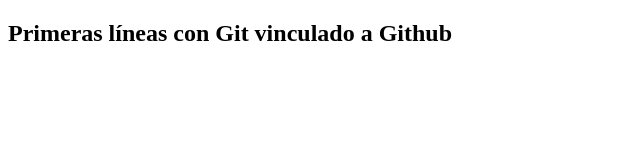
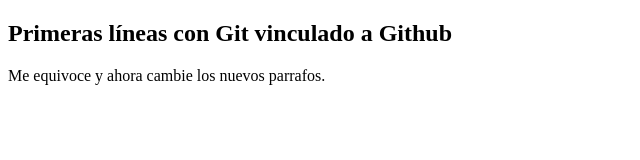
Before and after one commit to Manu-Diaz87/ecommerce-git, a plain HTML site: page index.html in a window 1280 px wide. Shown: the whole page, without its empty margins (0-640 px from the left). Drawn offline with Linux system fonts and the light colour scheme.

Commit message:
Nuevas modificaciones incorporadas en los parrafos

```diff
--- a/index.html
+++ b/index.html
@@ -8,6 +8,6 @@
 <body>
 
     <h2>Primeras líneas con Git vinculado a Github</h2>
-
+    <p>Me equivoce y ahora cambie los nuevos parrafos.</p>
 </body>
 </html>
```
